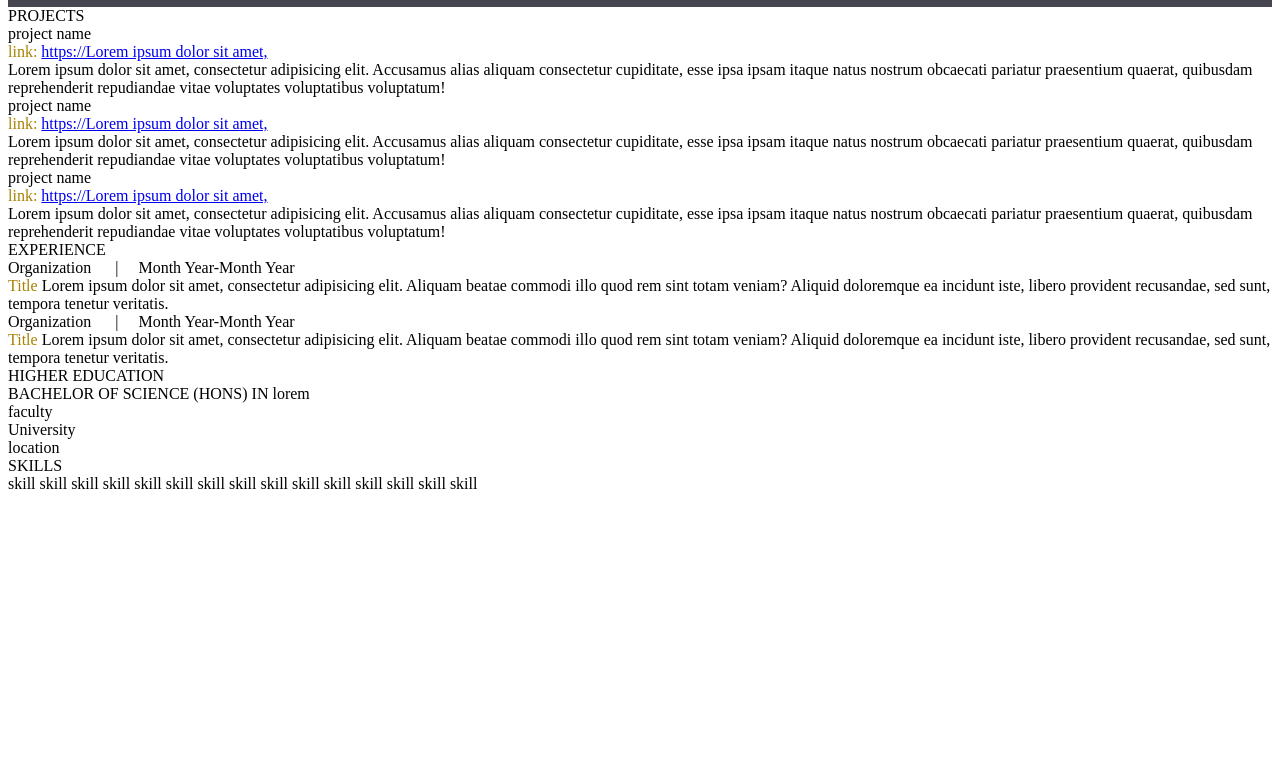
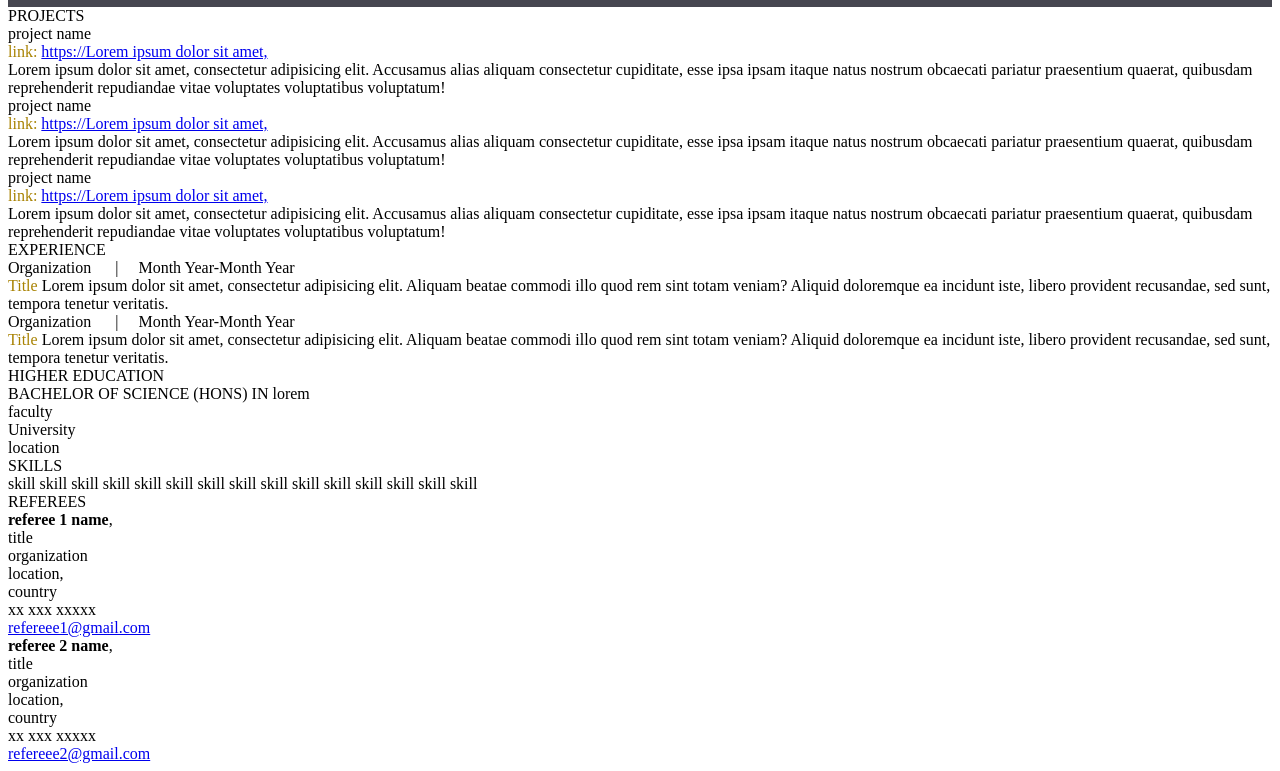
Before and after one commit to kushansm/resume-template, a website: page index.html in a window 1280 px wide. Shown: the part 174-945 px from the top of the page. Before the commit the page ends 800 px from the top, so only its background shows below. Drawn offline with nearby package versions, Linux system fonts and the light colour scheme.

Commit message:
referees section

```diff
--- a/index.html
+++ b/index.html
@@ -272,5 +272,25 @@
 
 
 </div>
+<div class="section">
+  <span class="title">REFEREES</span>
+  <div id="referees-container">
+    <div><b>referee 1 name</b>,<br>
+      title<br>
+      organization<br>
+      location,<br>
+      country<br>
+      xx xxx xxxxx<br>
+      <a href="link">refereee1@gmail.com</a></div>
+    <div><b>referee 2 name</b>,<br>
+      title<br>
+      organization<br>
+      location,<br>
+      country<br>
+      xx xxx xxxxx<br>
+      <a href="link">refereee2@gmail.com</a></div>
+  </div>
+
+</div>
 </body>
 </html>
```
